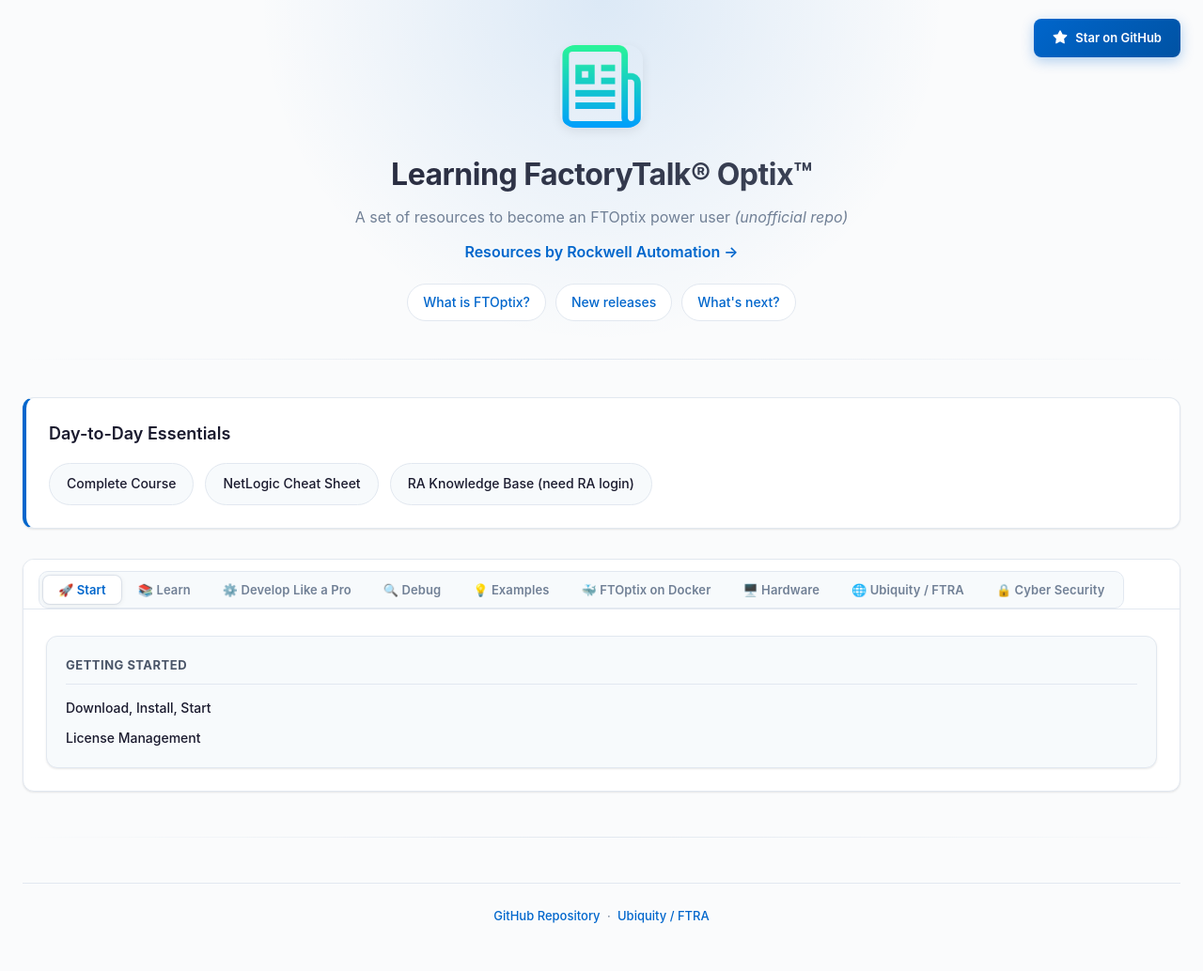
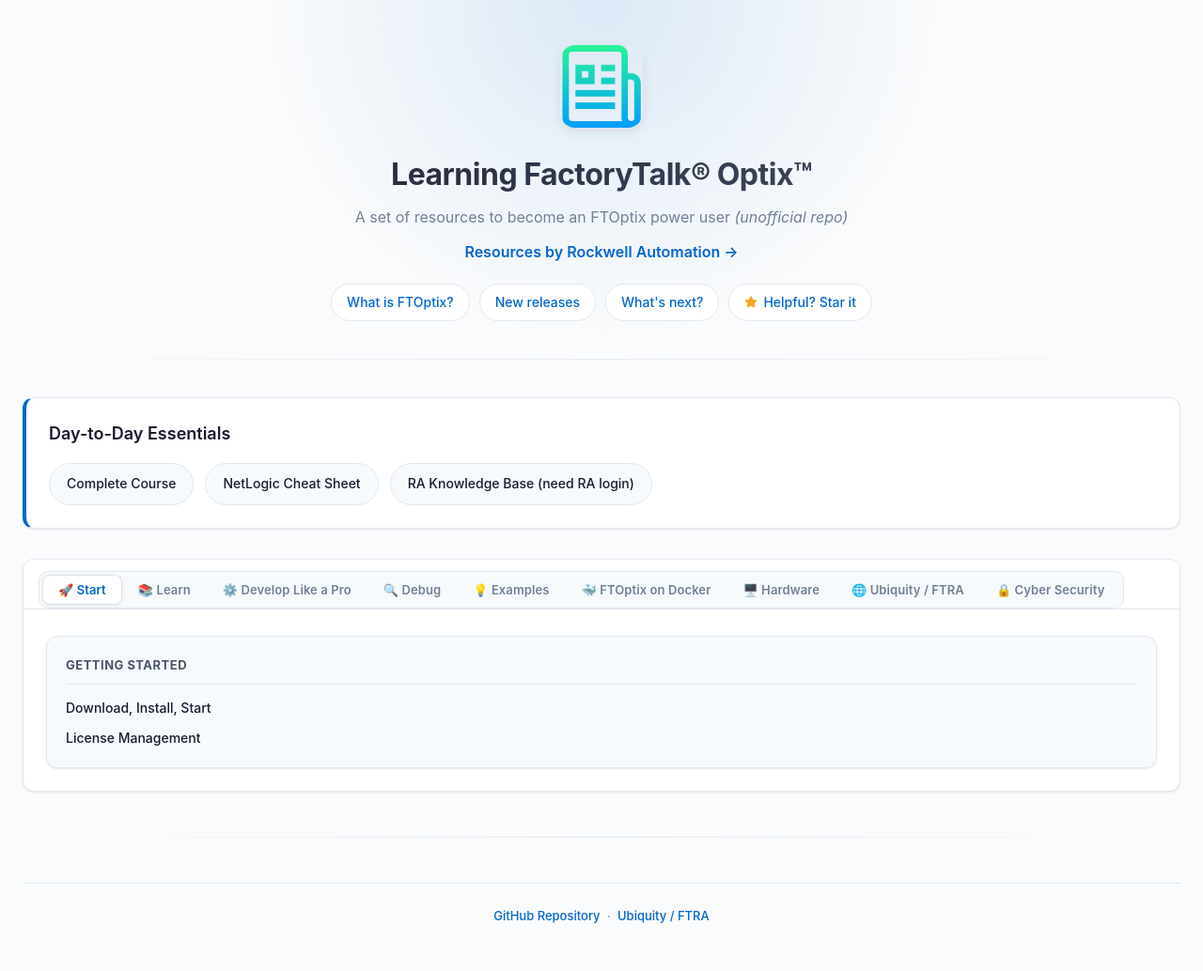
Before and after one commit to massimovar/LearningFTOptix, a Jekyll site: the page docs/index.html, which Jekyll copies as it is, in a window 1280 px wide. Shown: the whole page at 94% size. Built offline with Jekyll 4.4.1, drawn with Linux system fonts in a browser that asks for light colours.

Commit message:
updated star button

```diff
--- a/docs/index.html
+++ b/docs/index.html
@@ -271,18 +271,18 @@
     }
     .nav-card.card-debug h3 { color: var(--accent); border-color: rgba(0,102,204,.2); }
 
-    /* ── Star CTA ── */
-    .star-cta { position: fixed; top: 20px; right: 24px; z-index: 100; }
+    /* ── Star CTA (inline in hero links) ── */
     .star-btn {
-      display: inline-flex; align-items: center; gap: 8px;
-      padding: 10px 20px; font-size: 13px; font-weight: 600; color: #ffffff;
-      background: linear-gradient(135deg, var(--accent) 0%, var(--accent-hover) 100%);
-      border: none; border-radius: var(--radius-sm); text-decoration: none;
-      box-shadow: 0 4px 14px rgba(0,102,204,.3); transition: var(--transition-smooth); cursor: pointer;
+      display: inline-flex; align-items: center; gap: 6px;
+      padding: 8px 16px; font-size: 14px; font-weight: 600; color: var(--accent);
+      background: var(--accent-light); border: 1px solid var(--accent);
+      border-radius: 24px; text-decoration: none;
+      transition: var(--transition-smooth); cursor: pointer;
     }
-    .star-btn:hover { transform: translateY(-2px) scale(1.02); box-shadow: 0 8px 25px rgba(0,102,204,.35); }
-    .star-btn:active { transform: translateY(0) scale(0.98); }
-    .star-btn svg { flex-shrink: 0; }
+    .star-btn:hover { background: var(--accent); color: #fff; transform: translateY(-1px); box-shadow: 0 4px 14px rgba(0,102,204,.25); }
+    .star-btn:hover svg { color: #fff; }
+    .star-btn:active { transform: translateY(0); }
+    .star-btn svg { flex-shrink: 0; color: #f5a623; }
 
     /* ── Footer ── */
     .footer {
@@ -300,7 +300,7 @@
       .container { padding: 32px 16px; }
       .hero h1 { font-size: 26px; }
       .nav-grid { grid-template-columns: 1fr; gap: 12px; }
-      .star-cta { position: static; display: flex; justify-content: center; margin-bottom: 24px; }
+
       .tab-nav { flex-wrap: wrap; }
       .tab-btn { font-size: 12px; padding: 6px 12px; }
     }
@@ -321,15 +321,7 @@
 <body>
   <a class="skip-link" href="#main-content">Skip to main content</a>
 
-  <!-- Star CTA -->
-  <div class="star-cta">
-    <a class="star-btn" href="https://github.com/massimovar/LearningFTOptix" target="_blank" rel="noopener">
-      <svg width="16" height="16" viewBox="0 0 16 16" fill="currentColor">
-        <path d="M8 .25a.75.75 0 0 1 .673.418l1.882 3.815 4.21.612a.75.75 0 0 1 .416 1.279l-3.046 2.97.719 4.192a.75.75 0 0 1-1.088.791L8 12.347l-3.766 1.98a.75.75 0 0 1-1.088-.79l.72-4.194L.818 6.374a.75.75 0 0 1 .416-1.28l4.21-.611L7.327.668A.75.75 0 0 1 8 .25z"/>
-      </svg>
-      Star on GitHub
-    </a>
-  </div>
+
 
   <div class="container">
 
@@ -347,6 +339,10 @@
         <a href="pdf/FTOptix%20Overview.pdf">What is FTOptix?</a>
         <a href="chapters/FTOptix_overview.html#latest-releases">New releases</a>
         <a href="pdf/FTOptix%20Public%20Outlook%20and%20Roadmap%20July%202025.pdf">What's next?</a>
+        <a class="star-btn" href="https://github.com/massimovar/LearningFTOptix" target="_blank" rel="noopener" title="Star this repo on GitHub">
+          <svg width="14" height="14" viewBox="0 0 16 16" fill="currentColor"><path d="M8 .25a.75.75 0 0 1 .673.418l1.882 3.815 4.21.612a.75.75 0 0 1 .416 1.279l-3.046 2.97.719 4.192a.75.75 0 0 1-1.088.791L8 12.347l-3.766 1.98a.75.75 0 0 1-1.088-.79l.72-4.194L.818 6.374a.75.75 0 0 1 .416-1.28l4.21-.611L7.327.668A.75.75 0 0 1 8 .25z"/></svg>
+          Helpful? Star it
+        </a>
       </div>
     </header>
 
```
